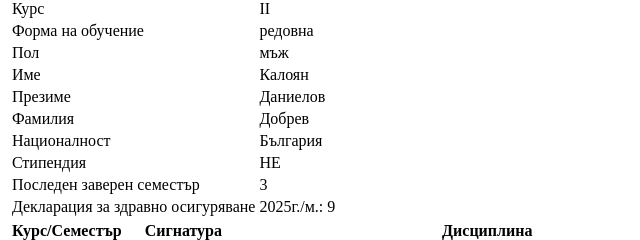
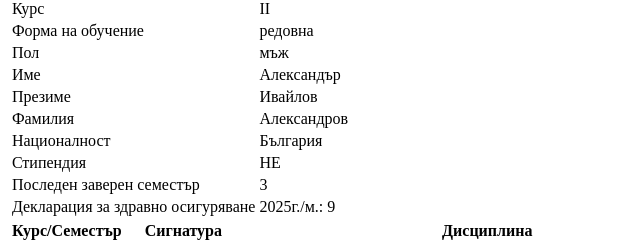
Before and after one commit to sashialeksandrov-cyber/s, a plain HTML site: page index.html in a window 1280 px wide. Shown: the part 219-459 px from the top of the page, 111-751 px from the left. Drawn offline with Linux system fonts and the light colour scheme.

Commit message:
Update index.html

```diff
--- a/index.html
+++ b/index.html
@@ -49,17 +49,17 @@ function Zatwori()
      </tr>
      <tr style="text-align: left;">
        <td>Име</td>
-       <td>Калоян</td>
+       <td>Александър</td>
        <td style="text-align: right; width: 300px;">&nbsp;&nbsp;&nbsp;&nbsp;&nbsp;&nbsp;&nbsp;&nbsp;&nbsp;&nbsp;&nbsp;&nbsp;&nbsp;&nbsp;&nbsp;&nbsp;&nbsp;&nbsp;&nbsp;&nbsp;&nbsp;&nbsp;&nbsp;</td>
      </tr>
      <tr style="text-align: left;">
        <td>Презиме</td>
-       <td>Даниелов</td>
+       <td>Ивайлов</td>
        <td style="text-align: right; width: 300px;">&nbsp;&nbsp;&nbsp;&nbsp;&nbsp;&nbsp;&nbsp;&nbsp;&nbsp;&nbsp;&nbsp;&nbsp;&nbsp;&nbsp;&nbsp;&nbsp;&nbsp;&nbsp;&nbsp;&nbsp;&nbsp;&nbsp;&nbsp;</td>
      </tr>
      <tr style="text-align: left;">
        <td>Фамилия</td>
-       <td>Добрев</td>
+       <td>Александров</td>
        <td style="text-align: right; width: 300px;">&nbsp;&nbsp;&nbsp;&nbsp;&nbsp;&nbsp;&nbsp;&nbsp;&nbsp;&nbsp;&nbsp;&nbsp;&nbsp;&nbsp;&nbsp;&nbsp;&nbsp;&nbsp;&nbsp;&nbsp;&nbsp;&nbsp;&nbsp;</td>
      </tr>
      <tr style="text-align: left;">
```
